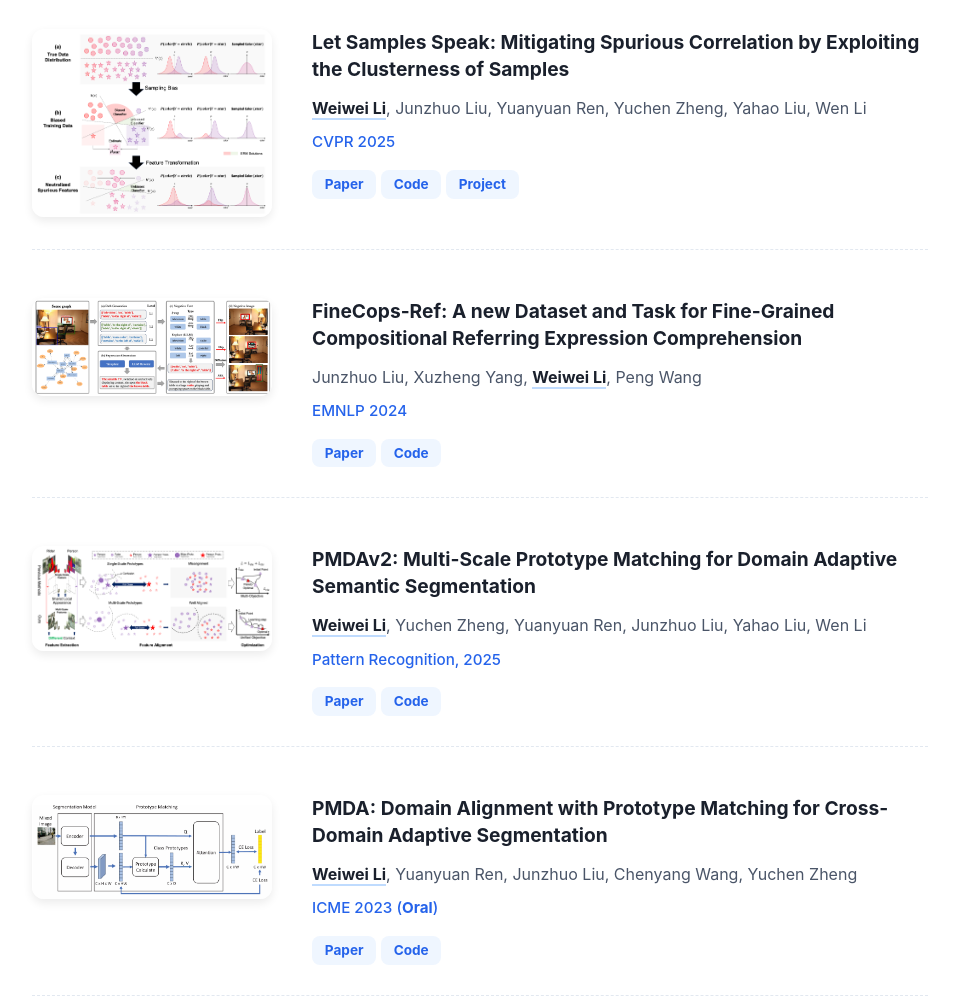
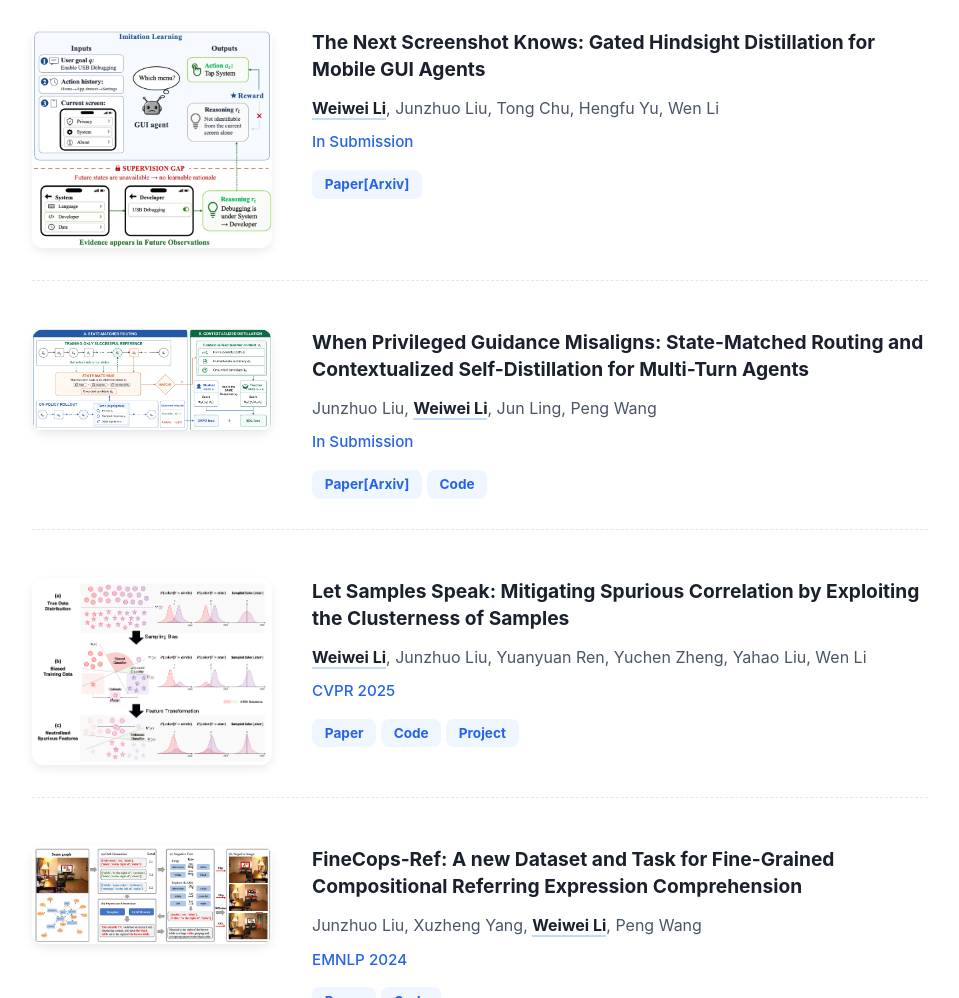
Before and after one commit to davelee-uestc/davelee-uestc.github.io, a plain HTML site: page index.html in a window 1280 px wide. Shown: the part 1005-2003 px from the top of the page, without its empty margins (160-1119 px from the left). Drawn offline with Linux system fonts and the light colour scheme.

Commit message:
ghd+smrc

```diff
--- a/index.html
+++ b/index.html
@@ -414,6 +414,42 @@
 
             <article class="paper">
                 <div class="paper-img">
+                    <img src="images/ghd.png" alt="The Next Screenshot Knows">
+                </div>
+                <div class="paper-info">
+                    <a href="https://arxiv.org/abs/2608.06065" class="paper-title">The Next Screenshot Knows: Gated Hindsight Distillation for Mobile GUI Agents</a>
+                    <div class="paper-authors">
+                        <span class="me">Weiwei Li</span>, Junzhuo Liu, Tong Chu, Hengfu Yu, Wen Li
+                    </div>
+                    <div class="paper-venue">In Submission</div>
+                    <div class="paper-links">
+                        <a href="https://arxiv.org/abs/2608.06065">Paper[Arxiv]</a>
+                        <!-- <a href="">Code</a>
+                        <a href="">Project</a> -->
+                    </div>
+                </div>
+            </article>
+
+            <article class="paper">
+                <div class="paper-img">
+                    <img src="images/smrc.png" alt="When Privileged Guidance Misaligns">
+                </div>
+                <div class="paper-info">
+                    <a href="https://arxiv.org/abs/2608.05219" class="paper-title">When Privileged Guidance Misaligns: State-Matched Routing and Contextualized Self-Distillation for Multi-Turn Agents</a>
+                    <div class="paper-authors">
+                        Junzhuo Liu, <span class="me">Weiwei Li</span>, Jun Ling, Peng Wang
+                    </div>
+                    <div class="paper-venue">In Submission</div>
+                    <div class="paper-links">
+                        <a href="https://arxiv.org/abs/2608.05219">Paper[Arxiv]</a>
+                        <a href="https://github.com/liujunzhuo/SMRC-SD">Code</a>
+                        <!-- <a href="">Project</a> -->
+                    </div>
+                </div>
+            </article>
+
+            <article class="paper">
+                <div class="paper-img">
                     <img src="images/ssc.png" alt="Let Samples Speak">
                 </div>
                 <div class="paper-info">
```
Also changed, not shown: images/ghd.png (added), images/smrc.png (added).
